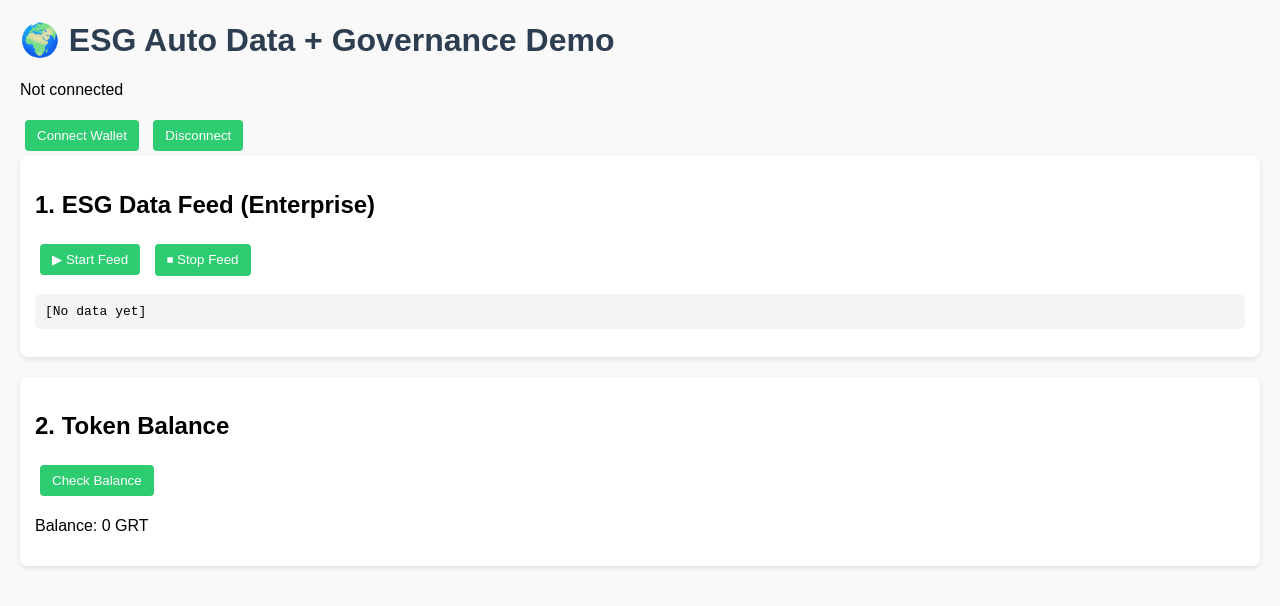
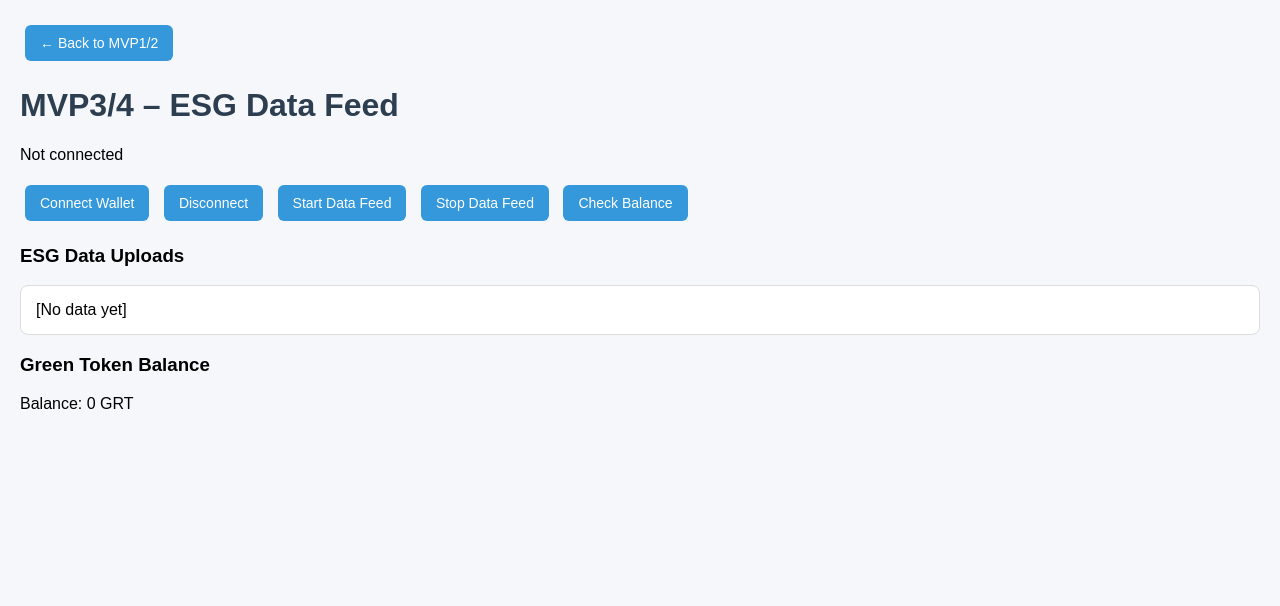
Before and after one commit to jiaxunshi144-commits/Frontend, a plain HTML site: page page2.html in a window 1280 px wide. Drawn offline with Linux system fonts and the light colour scheme.

Commit message:
Add files via upload

```diff
--- a/page2.html
+++ b/page2.html
@@ -2,70 +2,62 @@
 <html lang="en">
 <head>
   <meta charset="UTF-8" />
-  <meta name="viewport" content="width=device-width, initial-scale=1.0" />
-  <title>MVP3 & MVP4 Demo</title>
+  <title>MVP3/4 – ESG Data Feed</title>
+  <script src="https://cdn.jsdelivr.net/npm/ethers@5.7.2/dist/ethers.min.js"></script>
+  <script src="page2.js" defer></script>
   <style>
     body {
       font-family: Arial, sans-serif;
       margin: 20px;
-      background: #f9f9f9;
+      background: #f5f7fa;
     }
     h1 {
       color: #2c3e50;
     }
-    .section {
-      margin-bottom: 20px;
-      padding: 15px;
-      background: #fff;
-      border-radius: 8px;
-      box-shadow: 0 2px 5px rgba(0, 0, 0, 0.1);
-    }
     button {
       margin: 5px;
-      padding: 8px 12px;
+      padding: 10px 15px;
+      font-size: 14px;
+      border-radius: 6px;
       border: none;
-      background: #2ecc71;
+      cursor: pointer;
+      background-color: #3498db;
       color: white;
-      border-radius: 4px;
-      cursor: pointer;
     }
     button:hover {
-      background: #27ae60;
+      background-color: #2980b9;
+    }
+    #nav {
+      margin-bottom: 20px;
     }
     #dataFeed {
       white-space: pre-wrap;
-      background: #f4f4f4;
-      padding: 10px;
-      border-radius: 6px;
-      max-height: 300px;
+      background: #fff;
+      border: 1px solid #ddd;
+      padding: 15px;
+      border-radius: 8px;
+      max-height: 400px;
       overflow-y: auto;
     }
   </style>
 </head>
 <body>
-  <h1>🌍 ESG Auto Data + Governance Demo</h1>
+  <div id="nav">
+    <button onclick="window.location.href='index.html'">← Back to MVP1/2</button>
+  </div>
+
+  <h1>MVP3/4 – ESG Data Feed</h1>
   <p id="walletAddress">Not connected</p>
   <button id="connectButton">Connect Wallet</button>
   <button id="disconnectButton">Disconnect</button>
+  <button id="startFeed">Start Data Feed</button>
+  <button id="stopFeed">Stop Data Feed</button>
+  <button id="checkBalance">Check Balance</button>
 
-  <div class="section">
-    <h2>1. ESG Data Feed (Enterprise)</h2>
-    <button id="startFeed">▶ Start Feed</button>
-    <button id="stopFeed">⏹ Stop Feed</button>
-    <pre id="dataFeed">[No data yet]</pre>
-  </div>
+  <h3>ESG Data Uploads</h3>
+  <div id="dataFeed">[No data yet]</div>
 
-  <div class="section">
-    <h2>2. Token Balance</h2>
-    <button id="checkBalance">Check Balance</button>
-    <p id="balanceResult">Balance: 0 GRT</p>
-  </div>
-<!-- ethers.js v5 -->
-  <script src="https://cdnjs.cloudflare.com/ajax/libs/ethers/5.7.2/ethers.umd.min.js"></script>
-
-<!-- 你自己的脚本 -->
-  <script src="page2.js"></script>
-
-
+  <h3>Green Token Balance</h3>
+  <p id="balanceResult">Balance: 0 GRT</p>
 </body>
 </html>
```
